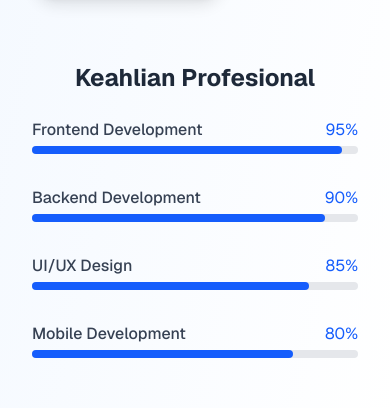
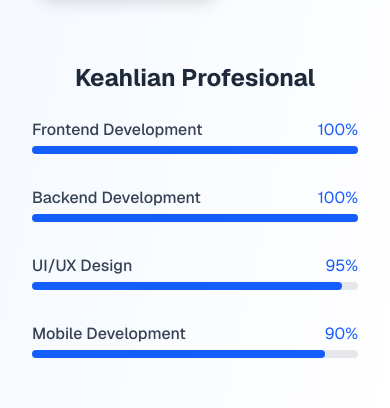
Before and after one commit to alfreinsco/portofolios, a Next.js app: page / in a window 390 px wide. Shown: the part 2712-3120 px from the top of the page. Built offline with nearby package versions, Linux system fonts and the light colour scheme.

Commit message:
Update AboutSection component to reflect accurate skill proficiency percentages and adjust progress bar widths accordingly for Frontend, Backend, UI/UX, and Mobile Development.

```diff
--- a/app/components/AboutSection.tsx
+++ b/app/components/AboutSection.tsx
@@ -125,6 +125,24 @@ export default function AboutSection({ profile, experience, education }: AboutSe
             <div>
               <div className="flex justify-between mb-1">
                 <span className="font-medium text-gray-700">Frontend Development</span>
+                <span className="text-blue-600">100%</span>
+              </div>
+              <div className="w-full bg-gray-200 rounded-full h-2">
+                <div className="bg-blue-600 h-2 rounded-full" style={{width: "100%"}}></div>
+              </div>
+            </div>
+            <div>
+              <div className="flex justify-between mb-1">
+                <span className="font-medium text-gray-700">Backend Development</span>
+                <span className="text-blue-600">100%</span>
+              </div>
+              <div className="w-full bg-gray-200 rounded-full h-2">
+                <div className="bg-blue-600 h-2 rounded-full" style={{width: "100%"}}></div>
+              </div>
+            </div>
+            <div>
+              <div className="flex justify-between mb-1">
+                <span className="font-medium text-gray-700">UI/UX Design</span>
                 <span className="text-blue-600">95%</span>
               </div>
               <div className="w-full bg-gray-200 rounded-full h-2">
@@ -133,29 +151,11 @@ export default function AboutSection({ profile, experience, education }: AboutSe
             </div>
             <div>
               <div className="flex justify-between mb-1">
-                <span className="font-medium text-gray-700">Backend Development</span>
+                <span className="font-medium text-gray-700">Mobile Development</span>
                 <span className="text-blue-600">90%</span>
               </div>
               <div className="w-full bg-gray-200 rounded-full h-2">
                 <div className="bg-blue-600 h-2 rounded-full" style={{width: "90%"}}></div>
-              </div>
-            </div>
-            <div>
-              <div className="flex justify-between mb-1">
-                <span className="font-medium text-gray-700">UI/UX Design</span>
-                <span className="text-blue-600">85%</span>
-              </div>
-              <div className="w-full bg-gray-200 rounded-full h-2">
-                <div className="bg-blue-600 h-2 rounded-full" style={{width: "85%"}}></div>
-              </div>
-            </div>
-            <div>
-              <div className="flex justify-between mb-1">
-                <span className="font-medium text-gray-700">Mobile Development</span>
-                <span className="text-blue-600">80%</span>
-              </div>
-              <div className="w-full bg-gray-200 rounded-full h-2">
-                <div className="bg-blue-600 h-2 rounded-full" style={{width: "80%"}}></div>
               </div>
             </div>
           </div>
```
